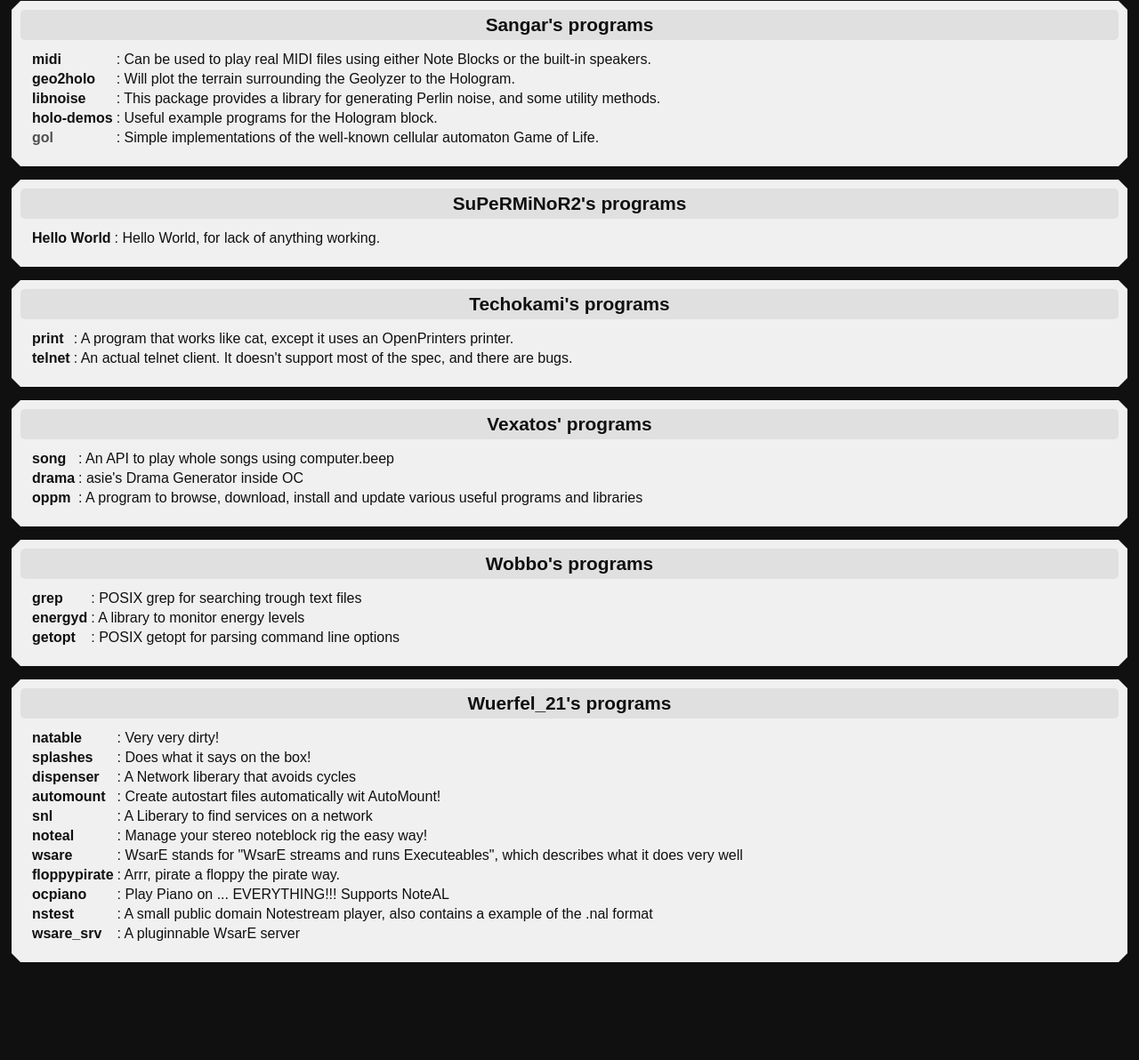
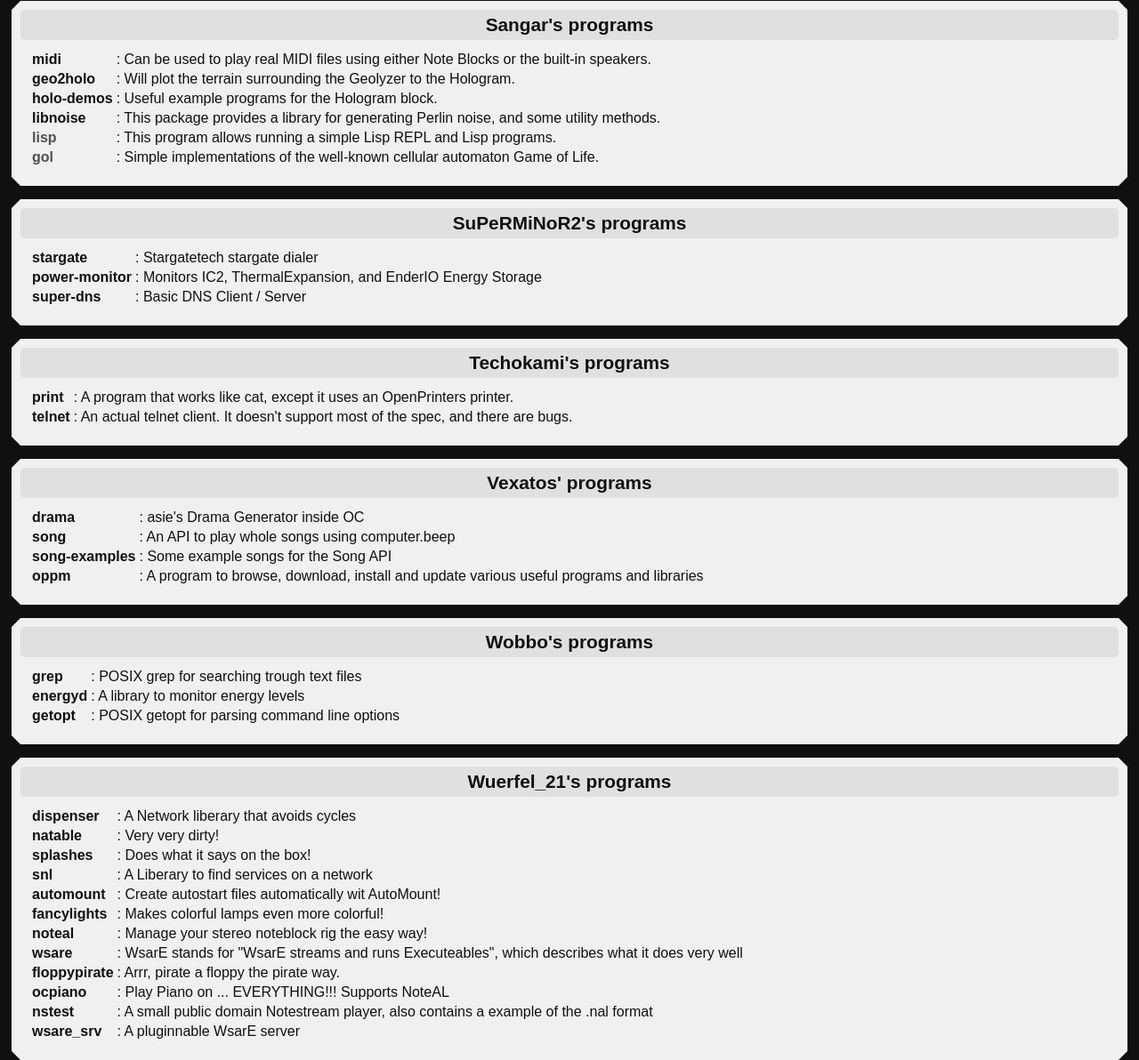
Before and after one commit to OpenPrograms/openprograms.github.io, a plain HTML site: page index.html in a window 1280 px wide. Shown: the part 3336-4528 px from the top of the page at 89% size. Before the commit the page ends 4433 px from the top, so only its background shows below. Drawn offline with Linux system fonts and the light colour scheme.

Commit message:
Auto compile

```diff
--- a/index.html
+++ b/index.html
@@ -137,13 +137,16 @@
 		<table>
 			<tr><td><a href="https://github.com/OpenPrograms/Sangar-Programs/blob/master/midi.lua">midi</a></td><td>: Can be used to play real MIDI files using either Note Blocks or the built-in speakers.</td></tr>
 			<tr><td><a href="https://github.com/OpenPrograms/Sangar-Programs/blob/master/midi.lua">geo2holo</a></td><td>: Will plot the terrain surrounding the Geolyzer to the Hologram.</td></tr>
+			<tr><td><a href="https://github.com/OpenPrograms/Sangar-Programs/">holo-demos</a></td><td>: Useful example programs for the Hologram block.</td></tr>
 			<tr><td><a href="https://github.com/OpenPrograms/Sangar-Programs/blob/master/noise.lua">libnoise</a></td><td>: This package provides a library for generating Perlin noise, and some utility methods.</td></tr>
-			<tr><td><a href="https://github.com/OpenPrograms/Sangar-Programs/">holo-demos</a></td><td>: Useful example programs for the Hologram block.</td></tr>
+			<tr><td><a style="color:#505050">lisp</a></td><td>: This program allows running a simple Lisp REPL and Lisp programs.</td></tr>
 			<tr><td><a style="color:#505050">gol</a></td><td>: Simple implementations of the well-known cellular automaton Game of Life.</td></tr>
 		</table></div><div class="bevel bl br"></div></div>
 		<div class="bvc"><div class="bevel tl tr"></div><div class="content"><a href="https://github.com/OpenPrograms/SuPeRMiNoR2-Programs"><div class="title">SuPeRMiNoR2's programs</div></a>
 		<table>
-			<tr><td><a href="https://github.com/OpenPrograms/SuPeRMiNoR2-Programs/blob/master/hello_world.lua">Hello World</a></td><td>: Hello World, for lack of anything working.</td></tr>
+			<tr><td><a href="https://github.com/OpenPrograms/SuPeRMiNoR2-Programs/tree/master/stargate-control">stargate</a></td><td>: Stargatetech stargate dialer</td></tr>
+			<tr><td><a href="https://github.com/OpenPrograms/SuPeRMiNoR2-Programs/tree/master/power-monitor">power-monitor</a></td><td>: Monitors IC2, ThermalExpansion, and EnderIO Energy Storage</td></tr>
+			<tr><td><a href="https://github.com/OpenPrograms/SuPeRMiNoR2-Programs/tree/master/networking">super-dns</a></td><td>: Basic DNS Client / Server</td></tr>
 		</table></div><div class="bevel bl br"></div></div>
 		<div class="bvc"><div class="bevel tl tr"></div><div class="content"><a href="https://github.com/OpenPrograms/Techokami-Programs"><div class="title">Techokami's programs</div></a>
 		<table>
@@ -152,8 +155,9 @@
 		</table></div><div class="bevel bl br"></div></div>
 		<div class="bvc"><div class="bevel tl tr"></div><div class="content"><a href="https://github.com/OpenPrograms/Vexatos-Programs"><div class="title">Vexatos' programs</div></a>
 		<table>
+			<tr><td><a href="https://github.com/OpenPrograms/Vexatos-Programs/tree/master/drama/drama.lua">drama</a></td><td>: asie's Drama Generator inside OC</td></tr>
 			<tr><td><a href="https://github.com/OpenPrograms/Vexatos-Programs/tree/master/song">song</a></td><td>: An API to play whole songs using computer.beep</td></tr>
-			<tr><td><a href="https://github.com/OpenPrograms/Vexatos-Programs/tree/master/drama/drama.lua">drama</a></td><td>: asie's Drama Generator inside OC</td></tr>
+			<tr><td><a href="https://github.com/OpenPrograms/Vexatos-Programs/tree/master/song">song-examples</a></td><td>: Some example songs for the Song API</td></tr>
 			<tr><td><a href="https://github.com/OpenPrograms/Vexatos-Programs/tree/master/op-manager">oppm</a></td><td>: A program to browse, download, install and update various useful programs and libraries</td></tr>
 		</table></div><div class="bevel bl br"></div></div>
 		<div class="bvc"><div class="bevel tl tr"></div><div class="content"><a href="https://github.com/OpenPrograms/Wobbo-Programs"><div class="title">Wobbo's programs</div></a>
@@ -164,11 +168,12 @@
 		</table></div><div class="bevel bl br"></div></div>
 		<div class="bvc"><div class="bevel tl tr"></div><div class="content"><a href="https://github.com/OpenPrograms/Wuerfel_21-OC-Toolkit"><div class="title">Wuerfel_21's programs</div></a>
 		<table>
+			<tr><td><a href="https://github.com/OpenPrograms/Wuerfel_21-OC-Toolkit/tree/master/dispenser">dispenser</a></td><td>: A Network liberary that avoids cycles</td></tr>
 			<tr><td><a href="https://github.com/OpenPrograms/Wuerfel_21-OC-Toolkit/tree/master/natable">natable</a></td><td>: Very very dirty!</td></tr>
 			<tr><td><a href="https://github.com/OpenPrograms/Wuerfel_21-OC-Toolkit/tree/master/splashes">splashes</a></td><td>: Does what it says on the box!</td></tr>
-			<tr><td><a href="https://github.com/OpenPrograms/Wuerfel_21-OC-Toolkit/tree/master/dispenser">dispenser</a></td><td>: A Network liberary that avoids cycles</td></tr>
+			<tr><td><a href="https://github.com/OpenPrograms/Wuerfel_21-OC-Toolkit/tree/master/snl">snl</a></td><td>: A Liberary to find services on a network</td></tr>
 			<tr><td><a href="https://github.com/OpenPrograms/Wuerfel_21-OC-Toolkit/tree/master/AutoMount">automount</a></td><td>: Create autostart files automatically wit AutoMount!</td></tr>
-			<tr><td><a href="https://github.com/OpenPrograms/Wuerfel_21-OC-Toolkit/tree/master/snl">snl</a></td><td>: A Liberary to find services on a network</td></tr>
+			<tr><td><a href="https://github.com/OpenPrograms/Wuerfel_21-OC-Toolkit/tree/master/fancylights">fancylights</a></td><td>: Makes colorful lamps even more colorful!</td></tr>
 			<tr><td><a href="https://github.com/OpenPrograms/Wuerfel_21-OC-Toolkit/tree/master/NoteAL">noteal</a></td><td>: Manage your stereo noteblock rig the easy way!</td></tr>
 			<tr><td><a href="https://github.com/OpenPrograms/Wuerfel_21-OC-Toolkit/tree/master">wsare</a></td><td>: WsarE stands for "WsarE streams and runs Executeables", which describes what it does very well</td></tr>
 			<tr><td><a href="https://github.com/OpenPrograms/Wuerfel_21-OC-Toolkit/tree/master/FloppyPirate">floppypirate</a></td><td>: Arrr, pirate a floppy the pirate way.</td></tr>
```
